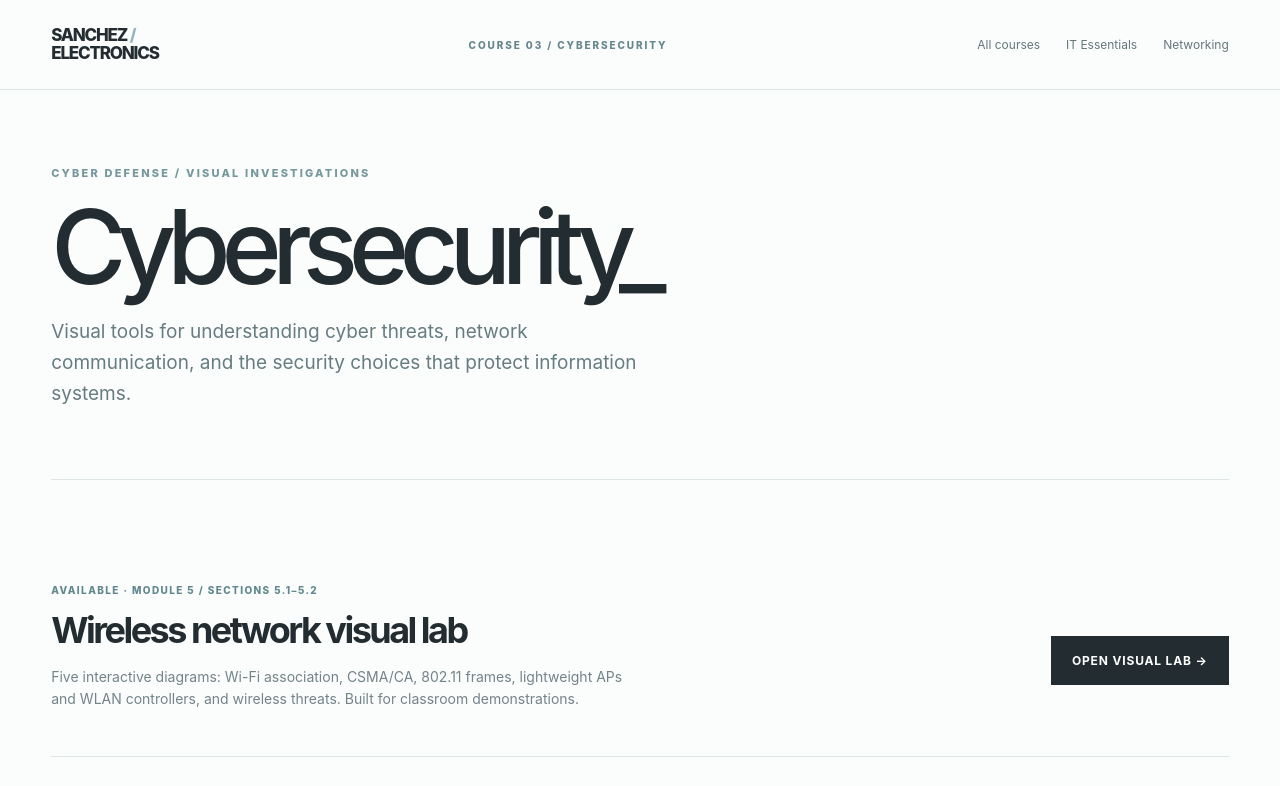
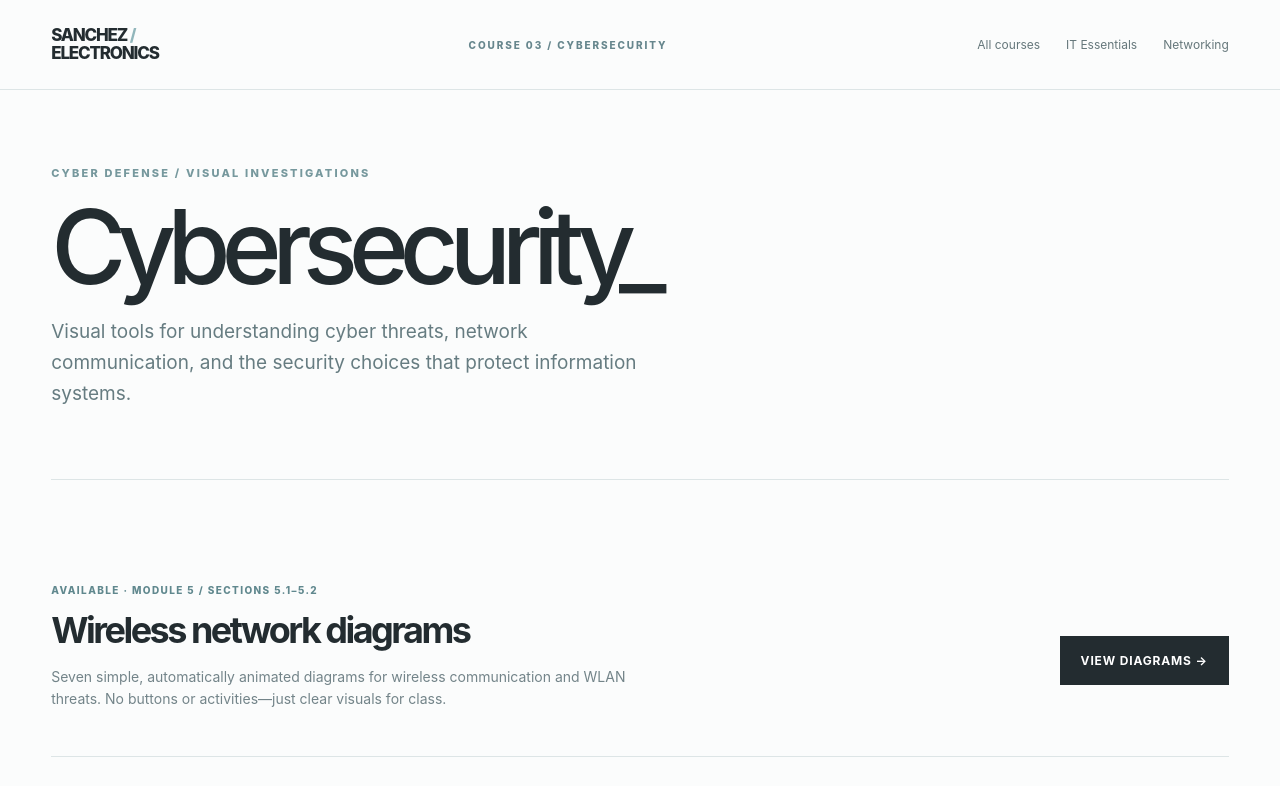
Before and after one commit to iyannm/sanchez-electronics-interactive-sites, a plain HTML site: page cybersecurity/index.html in a window 1280 px wide. Shown: the top 786 px of the page. Drawn offline with Linux system fonts and the light colour scheme.

Commit message:
Update Cybersecurity library link to simple animated diagrams

```diff
--- a/cybersecurity/index.html
+++ b/cybersecurity/index.html
@@ -1,5 +1,5 @@
 <!doctype html><html lang="en"><head><meta charset="utf-8"><meta name="viewport" content="width=device-width,initial-scale=1"><title>Cybersecurity | Sanchez Electronics</title><link rel="stylesheet" href="../assets/styles.css"></head><body>
 <header class="site"><div class="nav wrap"><a class="brand" href="../">SANCHEZ <em>/</em><br>ELECTRONICS</a><span class="tag">Course 03 / Cybersecurity</span><nav><a href="../">All courses</a><a href="../it-essentials/">IT Essentials</a><a href="../networking/">Networking</a></nav></div></header>
 <main class="wrap"><section class="pagehead"><div class="eyebrow">Cyber defense / visual investigations</div><h1>Cybersecurity_</h1><p class="intro">Visual tools for understanding cyber threats, network communication, and the security choices that protect information systems.</p></section>
-<section class="section"><div class="toolrow"><div><span class="status">Available · Module 5 / Sections 5.1–5.2</span><h2>Wireless network visual lab</h2><p>Five interactive diagrams: Wi-Fi association, CSMA/CA, 802.11 frames, lightweight APs and WLAN controllers, and wireless threats. Built for classroom demonstrations.</p></div><div class="toolright"><a class="action" href="wireless-lab/">Open visual lab →</a></div></div>
+<section class="section"><div class="toolrow"><div><span class="status">Available · Module 5 / Sections 5.1–5.2</span><h2>Wireless network diagrams</h2><p>Seven simple, automatically animated diagrams for wireless communication and WLAN threats. No buttons or activities—just clear visuals for class.</p></div><div class="toolright"><a class="action" href="wireless-lab/">View diagrams →</a></div></div>
 <div class="toolrow"><div><span class="status soon">Future lessons</span><h2>More cybersecurity tools</h2><p>Additional defense and investigation simulations will appear here.</p></div><div class="toolright muted">COMING LATER</div></div></section></main><footer><div class="wrap">SANCHEZ ELECTRONICS / CYBERSECURITY · EDUCATIONAL SIMULATIONS</div></footer></body></html>
```
